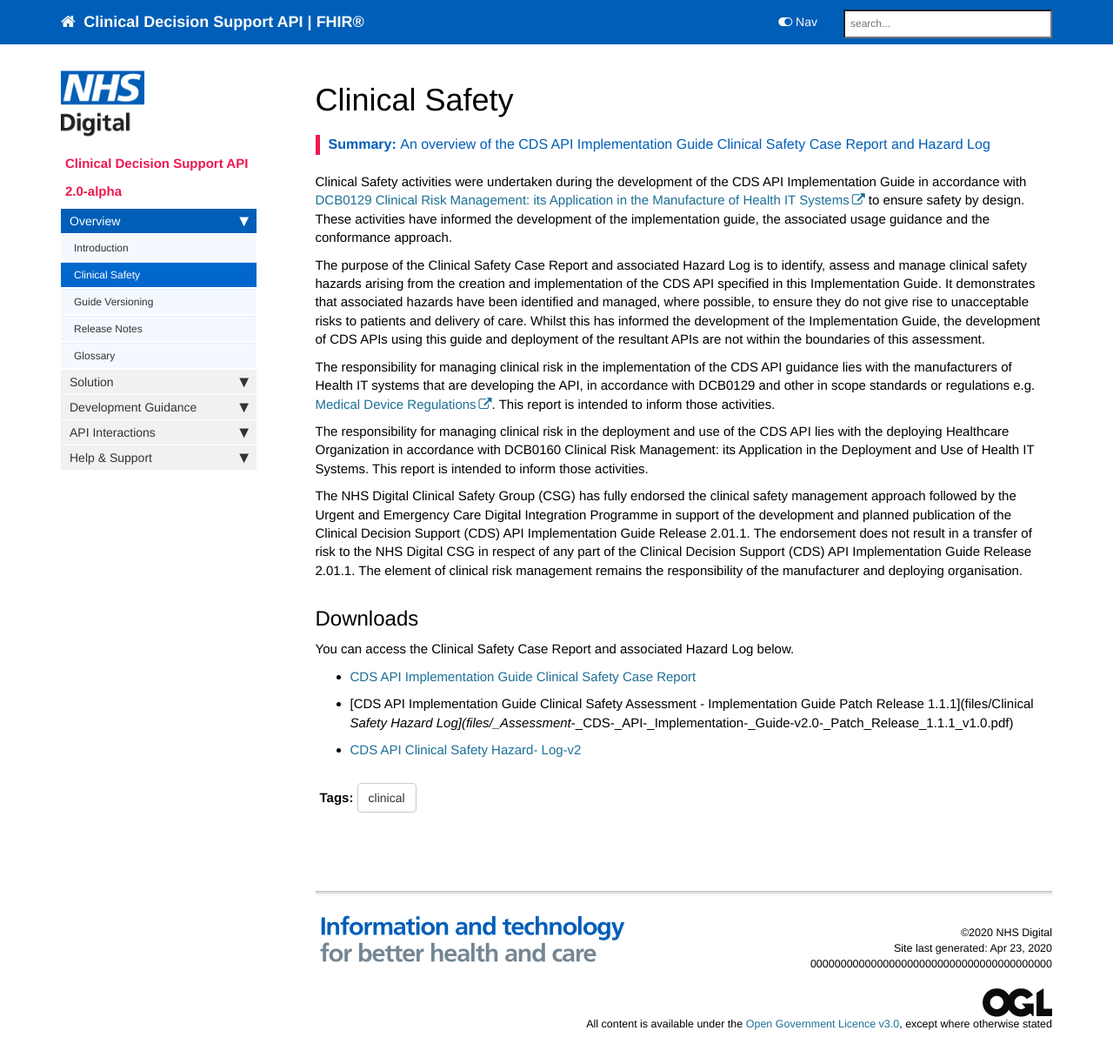
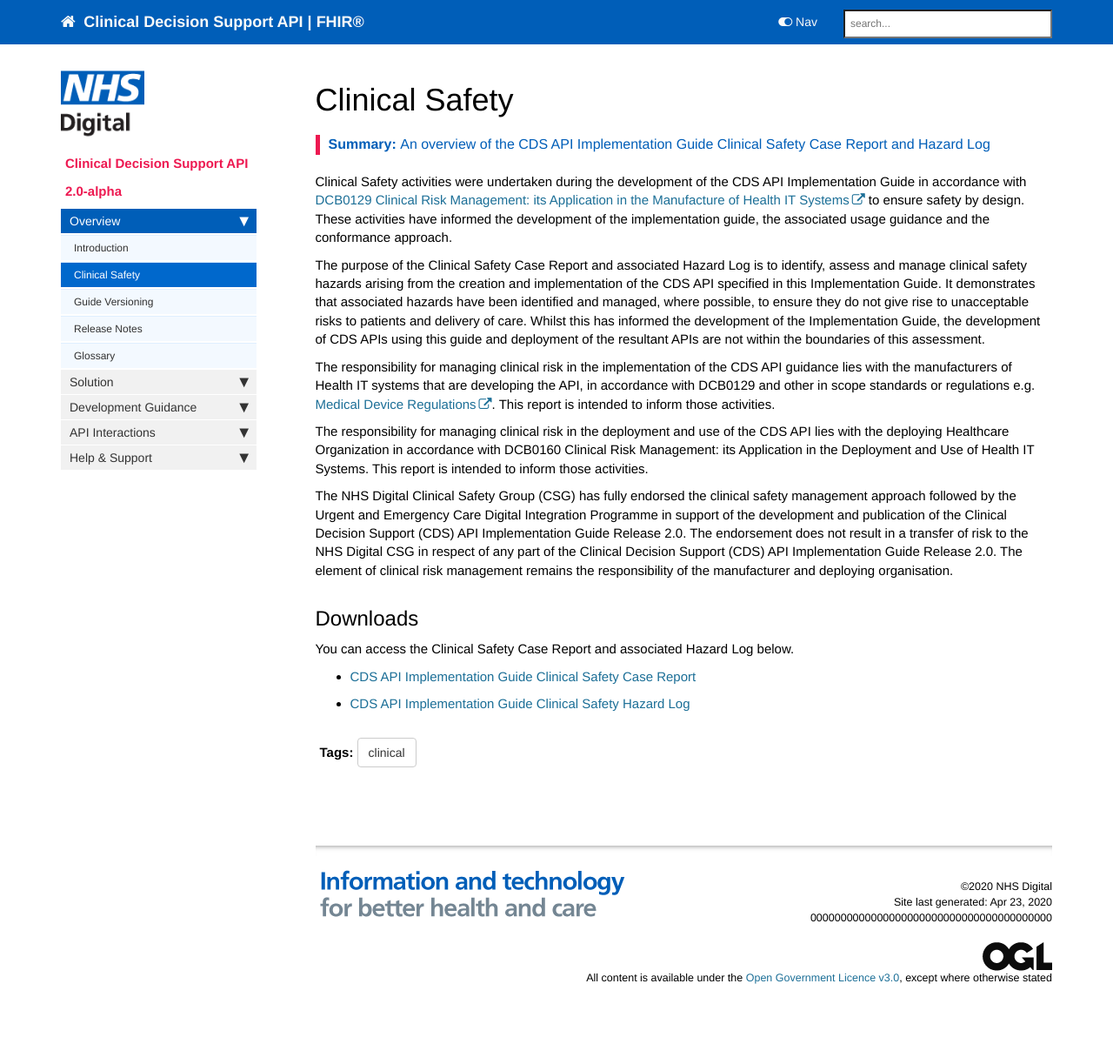
Before and after one commit to nhsconnect/FHIR-CDS, a Jekyll site: the page built from pages/overview/clinical_safety.md, in a window 1280 px wide and 1246 px high. Shown: the top 1223 px of the window at 87% size. Built offline with Jekyll 4.4.1, drawn with Linux system fonts in a browser that asks for light colours; nearby versions of some CDN libraries; comment, search, counter and statistics services are not loaded.

Commit message:
Revert "pages/overview/clinical_safety.md updated from https://stackedit.io/"
This reverts commit 0a35177d382ffb28660050df8e22e00c6fd869cd.

```diff
--- a/pages/overview/clinical_safety.md
+++ b/pages/overview/clinical_safety.md
@@ -16,18 +16,10 @@ The responsibility for managing clinical risk in the implementation of the CDS A
 
 The responsibility for managing clinical risk in the deployment and use of the CDS API lies with the deploying Healthcare Organization in accordance with DCB0160 Clinical Risk Management: its Application in the Deployment and Use of Health IT Systems. This report is intended to inform those activities.
 
-The NHS Digital Clinical Safety Group (CSG) has fully endorsed the clinical safety management approach followed by the Urgent and Emergency Care Digital Integration Programme in support of the development and planned publication of the Clinical Decision Support (CDS) API Implementation Guide Release 2.01.1.  The endorsement does not result in a transfer of risk to the NHS Digital CSG in respect of any part of the Clinical Decision Support (CDS) API Implementation Guide Release 2.01.1. The element of clinical risk management remains the responsibility of the manufacturer and deploying organisation.
+The NHS Digital Clinical Safety Group (CSG) has fully endorsed the clinical safety management approach followed by the Urgent and Emergency Care Digital Integration Programme in support of the development and publication of the Clinical Decision Support (CDS) API Implementation Guide Release 2.0.  The endorsement does not result in a transfer of risk to the NHS Digital CSG in respect of any part of the Clinical Decision Support (CDS) API Implementation Guide Release 2.0. The element of clinical risk management remains the responsibility of the manufacturer and deploying organisation.
 
 ## Downloads ##
 
 You can access the Clinical Safety Case Report and associated Hazard Log below.
-- [CDS API Implementation Guide Clinical Safety Case Report](files/Clinical-_Safety-_Case-_Report-CDS-_-_Clinical_Decision_Support_API-_Implementation-_Guide-Release-2.0-v2_1.1_v1.0.pdf)
-- [CDS API Implementation Guide Clinical Safety Assessment - Implementation Guide Patch Release 1.1.1](files/Clinical _Safety Hazard Log](files/_Assessment_-_CDS-_API-_Implementation-_Guide-v2.0-_Patch_Release_1.1.1_v1.0.pdf)
-- [CDS API Clinical Safety Hazard- Log-v2](files/CDS_API_Hazard_Log_V1.0.xlsx)
-
-
-
-
-<!--stackedit_data:
-eyJoaXN0b3J5IjpbMTE2MzAxMTIyNV19
--->
+- [CDS API Implementation Guide Clinical Safety Case Report](files/Clinical-Safety-Case-Report-CDS-API-Implementation-Guide-Release-2.0-v2.0.pdf)
+- [CDS API Implementation Guide Clinical Safety Hazard Log](files/CDS-API-Implementation-Guide-v2.0-Hazard-Log-v2.0.xlsx)
```
